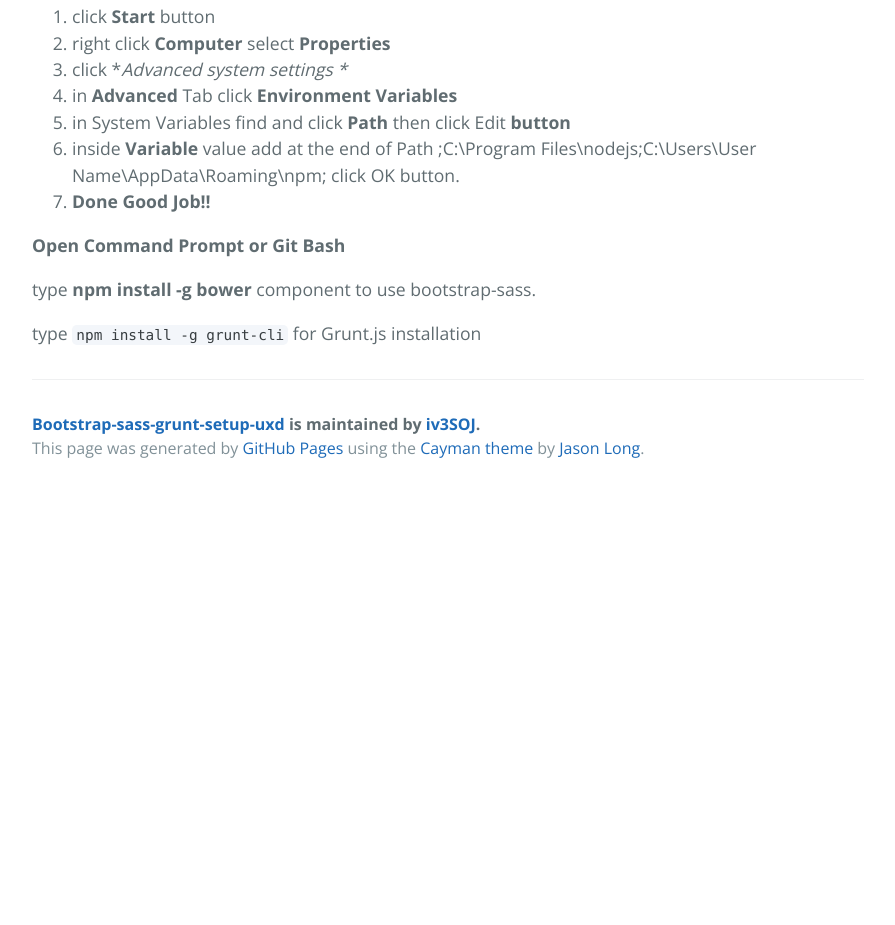
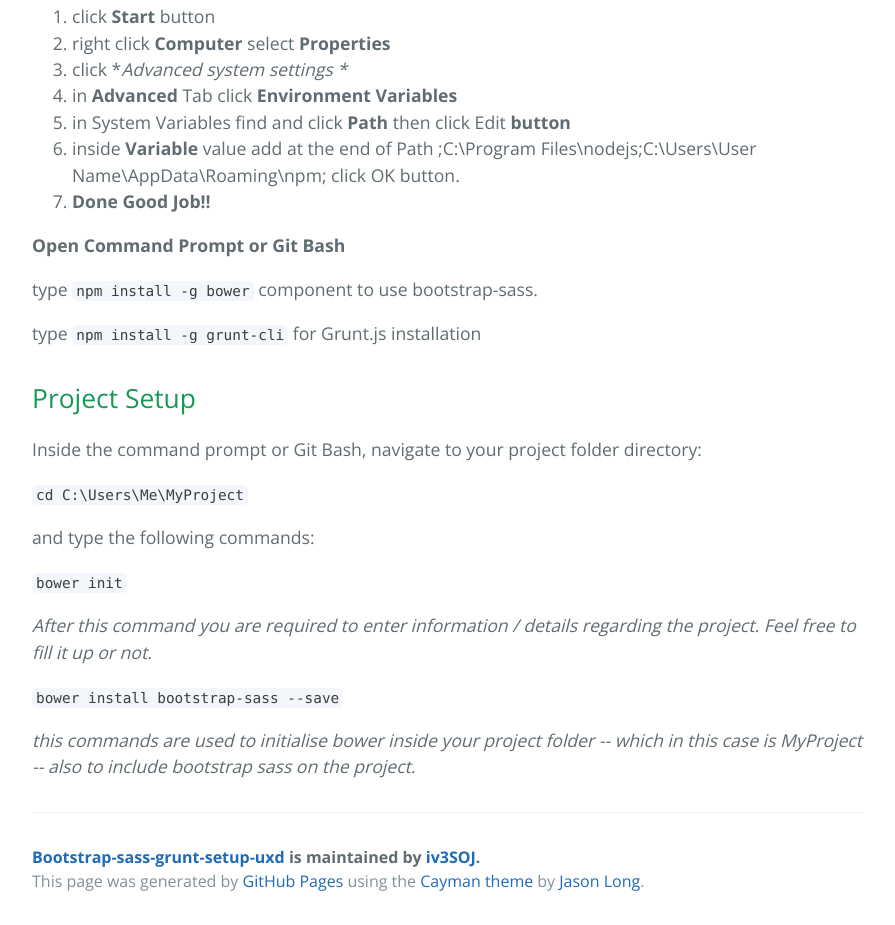
Before and after one commit to iv3SOJ/Bootstrap-sass-grunt-setup-UXD-v2, a plain HTML site: page index.html in a window 1280 px wide. Shown: the part 826-1751 px from the top of the page, without its empty margins (192-1087 px from the left). Before the commit the page ends 1318 px from the top, so only its background shows below. Drawn offline with nearby package versions, Linux system fonts and the light colour scheme.

```diff
--- a/index.html
+++ b/index.html
@@ -51,9 +51,26 @@
 
 <p><strong>Open Command Prompt or Git Bash</strong></p>
 
-<p>type <strong>npm install -g bower</strong> component to use bootstrap-sass.</p>
+<p>type <code>npm install -g bower</code> component to use bootstrap-sass.</p>
 
 <p>type  <code>npm install -g grunt-cli</code> for Grunt.js installation</p>
+
+<h2>
+<a id="project-setup" class="anchor" href="#project-setup" aria-hidden="true"><span class="octicon octicon-link"></span></a>Project Setup</h2>
+
+<p>Inside the command prompt or Git Bash, navigate to your project folder directory:</p>
+
+<p><code>cd C:\Users\Me\MyProject</code></p>
+
+<p>and type the following commands:</p>
+
+<p><code>bower init</code></p>
+
+<p><em>After this command you are required to enter information / details regarding the project. Feel free to fill it up or not.</em></p>
+
+<p><code>bower install bootstrap-sass --save</code></p>
+
+<p><em>this commands are used to initialise bower inside your project folder -- which in this case is MyProject -- also to include bootstrap sass on the project.</em></p>
 
       <footer class="site-footer">
         <span class="site-footer-owner"><a href="https://github.com/iv3SOJ/Bootstrap-sass-grunt-setup-UXD">Bootstrap-sass-grunt-setup-uxd</a> is maintained by <a href="https://github.com/iv3SOJ">iv3SOJ</a>.</span>
```
Also changed, not shown: params.json (+1 -1 lines).
